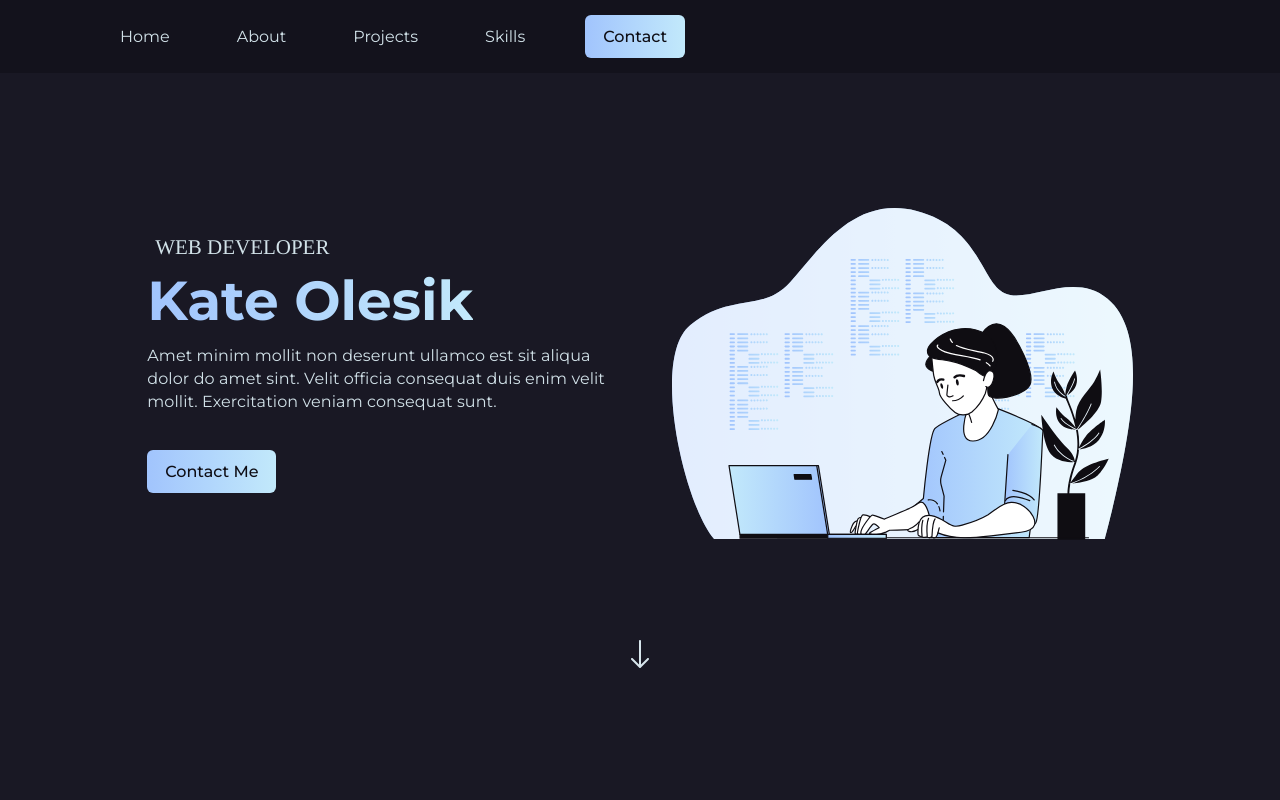
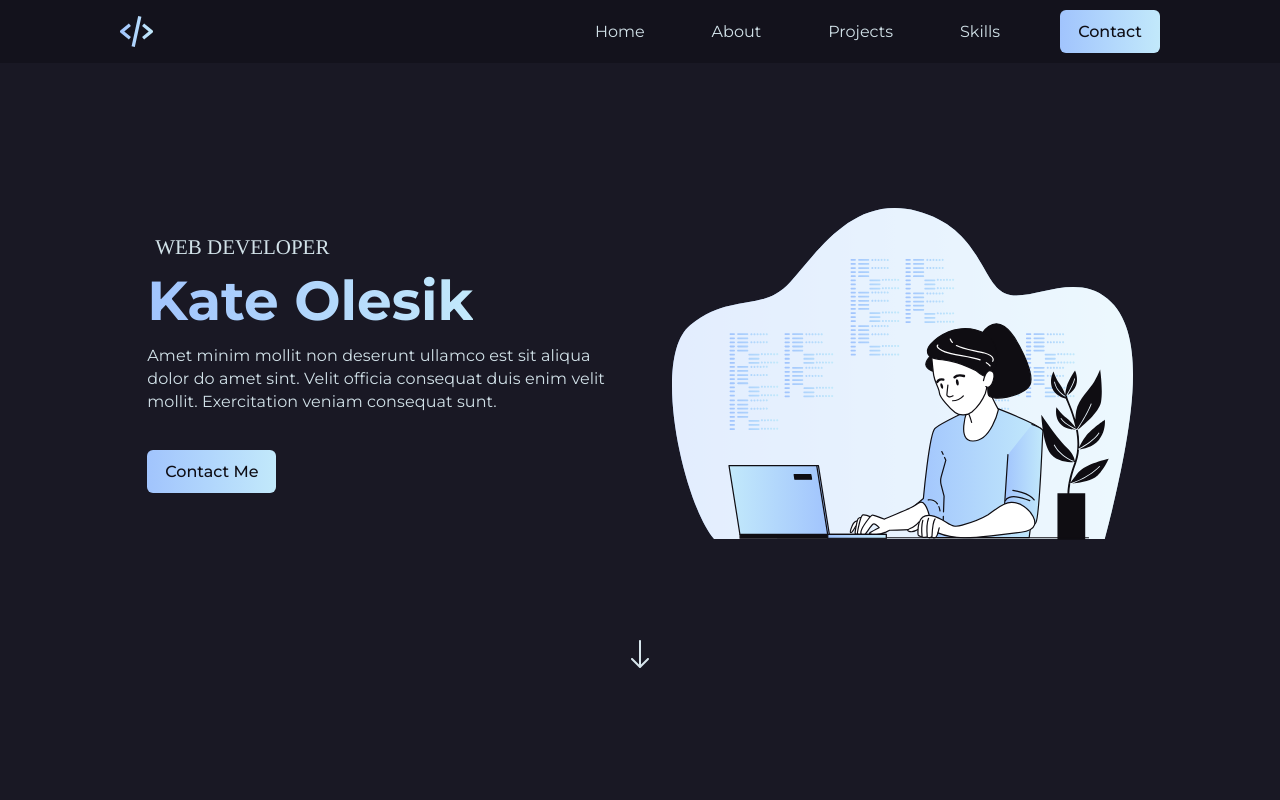
Before and after one commit to hoakiin/portfolio, a React (Vite) app: page / in a window 1280 px wide. Shown: the top 800 px of the page. Built offline with nearby package versions, Linux system fonts and the light colour scheme.

Commit message:
refactor: header structure

```diff
--- a/src/layout/header/Header.tsx
+++ b/src/layout/header/Header.tsx
@@ -1,12 +1,19 @@
 import { Menu } from "../../components/menu/Menu";
 import { Container } from "../../components/Container";
 import { S } from "./Header_Styles";
+import { Logo } from "../../components/logo/Logo";
+import { FlexWrapper } from "../../components/FlexWrapper";
+import { MobileMenu } from "./mobileMenu/MobileMenu";
 
 export const Header: React.FC = () => {
   return (
     <S.Header>
       <Container>
-        <Menu />
+        <FlexWrapper justify="space-between" align="center">
+          <Logo />
+          <Menu />
+          <MobileMenu />
+        </FlexWrapper>
       </Container>
     </S.Header>
   );
--- a/src/layout/header/Header_Styles.tsx
+++ b/src/layout/header/Header_Styles.tsx
@@ -3,7 +3,7 @@ import { theme } from "../../styles/Theme";
 
 const Header = styled.header`
   background: ${theme.colors.headerBg};
-  padding: 15px 0;
+  padding: 10px 0;
   position: fixed;
   top: 0;
   left: 0;
```
